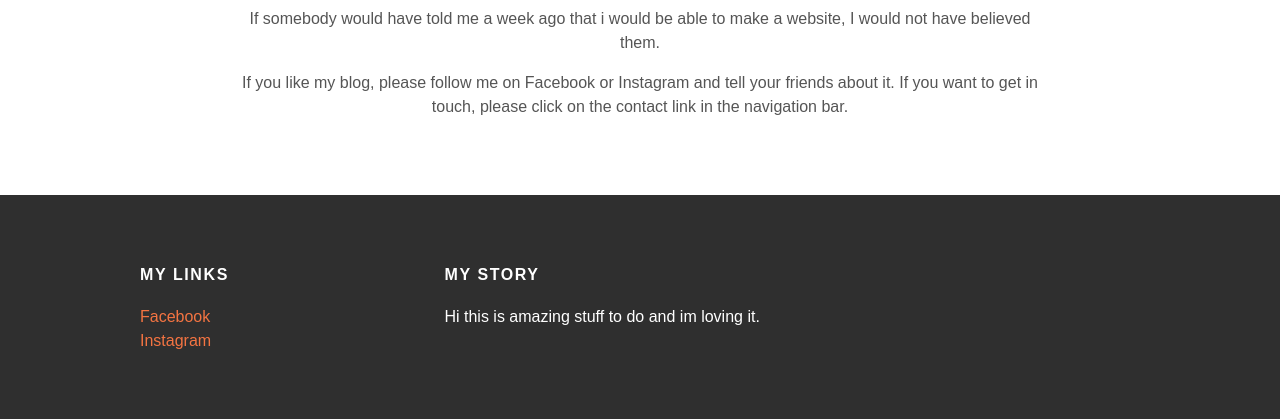
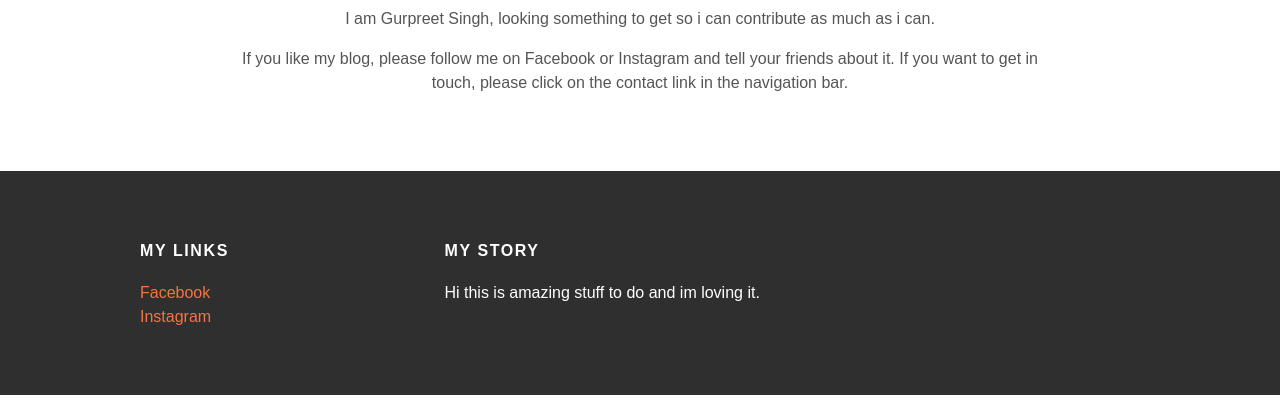
Before and after one commit to pawarluv/pawarluv.github.io, a plain HTML site: page about.html in a window 1280 px wide. Shown: the part 667-1086 px from the top of the page. After the commit the page ends 1062 px from the top, so only its background shows below. Drawn offline with Linux system fonts and the light colour scheme.

Commit message:
Update about.html

```diff
--- a/about.html
+++ b/about.html
@@ -24,8 +24,7 @@
         </div>
         <h1 class="about-title">About Me</h1>
         <div class="about-content">
-          <p>If somebody would have told me a week ago that i
-            would be able to make a website, I would not have believed them.</p>
+          <p>I am Gurpreet Singh, looking something to get so i can contribute as much as i can.</p>
           <p>If you like my blog, please follow me on Facebook or Instagram and
           tell your friends about it. If you want to get in touch, please
         click on the contact link in the navigation bar.</p>
```
